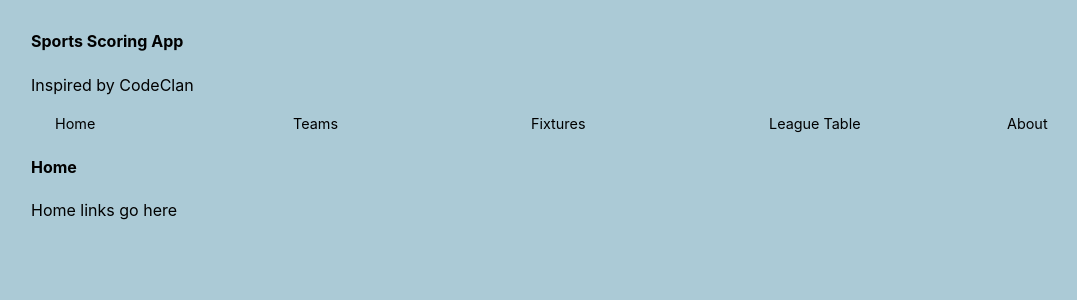
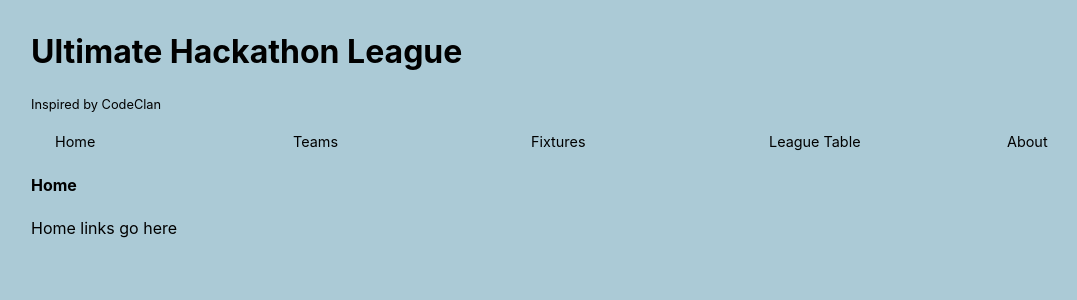
Before and after one commit to rcarmitage/codeclan_solo_project-sports_scoring_app_v4.0_javascript_react, a React (Create React App) app: page / in a window 1280 px wide. Shown: the top 300 px of the page, without its empty margins (19-1096 px from the left). Built offline with nearby package versions, Linux system fonts and the light colour scheme.

Commit message:
small CSS changes

```diff
--- a/src/components/Header.js
+++ b/src/components/Header.js
@@ -2,8 +2,8 @@ import React from 'react';
 
 const Header = () => (
   <div>
-    <h4>Sports Scoring App</h4>
-    <p>Inspired by CodeClan</p>
+    <h1>Ultimate Hackathon League</h1>
+    <p class="inspired-by-codeclan">Inspired by CodeClan</p>
   </div>
 )
 
```
